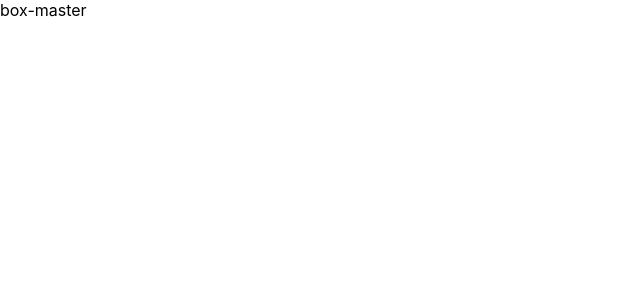
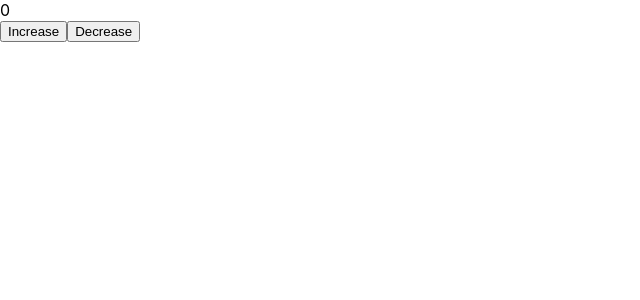
Before and after one commit to abheeth99/learn-react, a React (Create React App) app: page / in a window 1280 px wide. Shown: the top 300 px of the page, without its empty margins (0-640 px from the left). Built offline with nearby package versions, Linux system fonts and the light colour scheme.

Commit message:
init plus minus using setState

```diff
--- a/src/App.tsx
+++ b/src/App.tsx
@@ -2,12 +2,38 @@ import React from 'react';
 import './App.css';
 import { useLocalStore, useObserver } from 'mobx-react-lite';
 
-function App() {
-  return (
-      <main>
-        box-master
-      </main>
-  );
+type MyState = {
+  count: number;
+
+};
+class App extends React.Component{
+
+  increment = (no: number) => {
+    this.setState((state : MyState) => ({
+      count: state.count + no,
+    }));
+  };
+
+  decrement = (no: number) => {
+    this.setState((state : MyState) => ({
+      count: state.count - no,
+    }));
+  };
+
+  state: MyState = {
+    count: 0,
+  };
+  render() {
+    return (
+      <div>
+        <div>
+          {this.state.count}
+        </div>
+        <button onClick={() => this.increment(1)}>Increase</button>
+        <button onClick={() => this.decrement(1)}>Decrease</button>
+      </div>
+    );
+  }
 }
 
 export default App;
```
